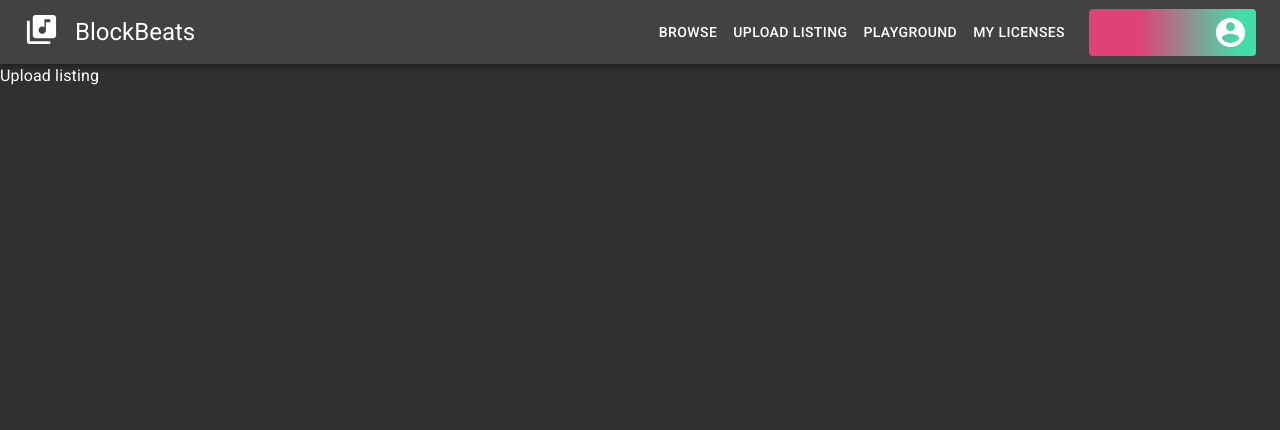
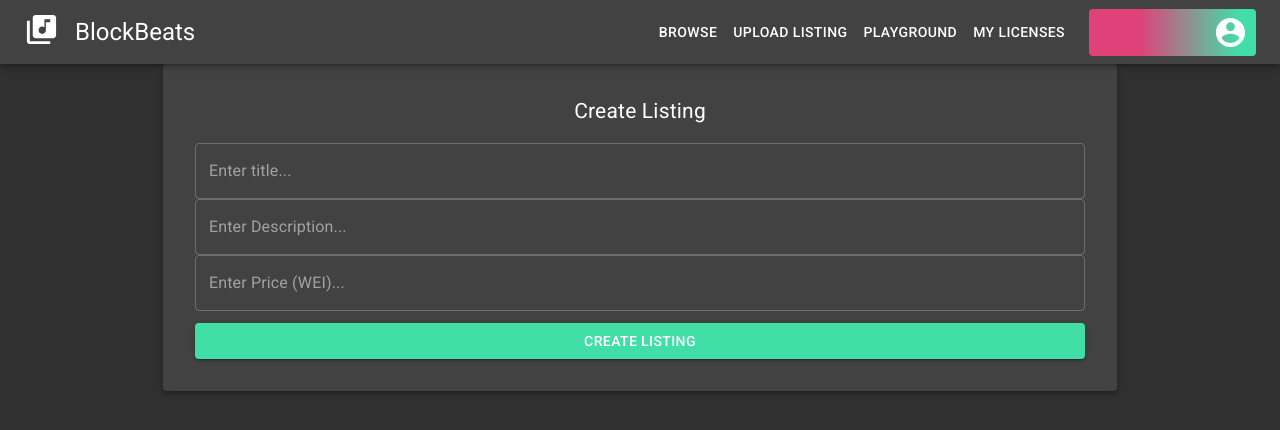
Before and after one commit to teamblockbeats/blockbeats, a React (Create React App) app in the folder client/: page /upload in a window 1280 px wide. Shown: the top 430 px of the page. Built offline with nearby package versions, Linux system fonts and the light colour scheme.

Commit message:
copy pasta basics from playground

```diff
--- a/client/src/components/Upload.js
+++ b/client/src/components/Upload.js
@@ -1,8 +1,88 @@
-import { Typography } from "@material-ui/core";
-import React from "react";
+import React, { useState } from "react";
+import { makeStyles } from "@material-ui/core/styles";
+import Grid from "@material-ui/core/Grid";
+import Paper from "@material-ui/core/Paper";
+import TextField from "@material-ui/core/TextField";
+import FormControl from "@material-ui/core/FormControl";
+import { Button, Typography, CircularProgress, Box } from "@material-ui/core";
+
+
+const useStyles = makeStyles((theme) => ({
+  paper: {
+    padding: theme.spacing(4),
+  },
+  paperTitle: {
+    textAlign: "center",
+    fontSize: "1.5em",
+    paddingBottom: "15px",
+    variant: "h5",
+  },
+}));
 
 const Upload = () => {
-  return <Typography>Upload listing</Typography>;
+  const classes = useStyles();
+
+  const [title, setTitle] = useState("");
+  const [description, setDescription] = useState("");
+  const [price, setPrice] = useState(0);
+
+  const handleTitleChange = (event) => {
+    setTitle(event.target.value);
+  };
+
+  const handleDescriptionChange = (event) => {
+    setDescription(event.target.value);
+  };
+
+  const handlePriceChange = (event) => {
+    setPrice(Number(event.target.value));
+  };
+
+  const drawListingInputFields = () => {
+    return (
+      <FormControl fullWidth style={{ marginBottom: 12 }}>
+        <TextField
+          placeholder="Enter title..."
+          variant="outlined"
+          onChange={(e) => handleTitleChange(e)}
+        />
+        <TextField
+          placeholder="Enter Description..."
+          variant="outlined"
+          onChange={(e) => handleDescriptionChange(e)}
+        />
+        <TextField
+          placeholder="Enter Price (WEI)..."
+          variant="outlined"
+          onChange={(e) => handlePriceChange(e)}
+        />
+      </FormControl>
+    );
+  };
+
+  const handleCreateListing = async () => {
+    console.log("create listing");
+  };
+
+  return (
+    <Grid container justify="center" direction="row" spacing={3}>
+      <Grid item xs={12} md={9}>
+        <Paper elevation={3} className={classes.paper}>
+          <Typography className={classes.paperTitle}>Create Listing</Typography>
+          {drawListingInputFields()}
+          <Button
+            fullWidth
+            variant="contained"
+            onClick={handleCreateListing}
+            color="primary"
+            style={{ color: "white" }}
+          >
+            Create Listing
+          </Button>
+        </Paper>
+      </Grid>
+    </Grid>
+  );
 };
 
 export default Upload;
```
